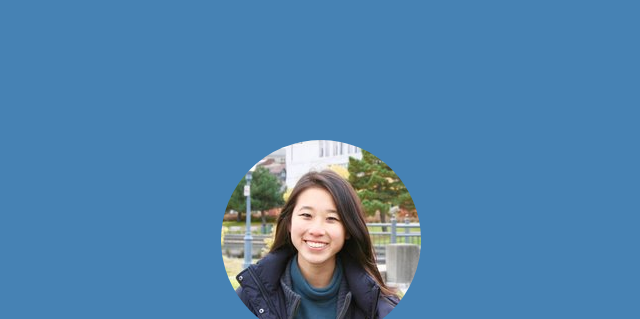
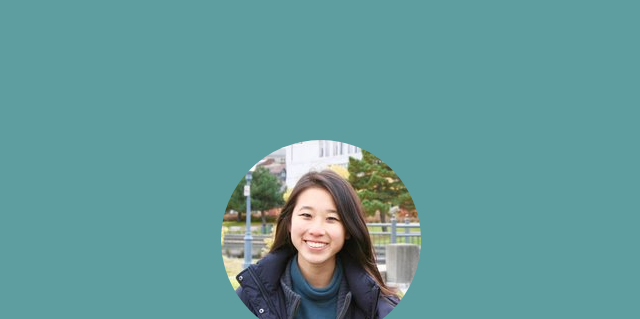
Before and after one commit to jacquelineli/jacquelineli.github.io, a plain HTML site: page index.html in a window 1280 px wide. Shown: the top 319 px of the page, without its empty margins (319-959 px from the left). Drawn offline with nearby package versions, Linux system fonts and the light colour scheme.

Commit message:
changed background color to cadet blue

```diff
--- a/stylesheets/style.css
+++ b/stylesheets/style.css
@@ -20,7 +20,7 @@ nav.pinned {
 
 .hero {
     height: 100%;
-    background-color: #4682B4;
+    background-color: #5F9EA0;
     cursor: default;
 }
 
```
